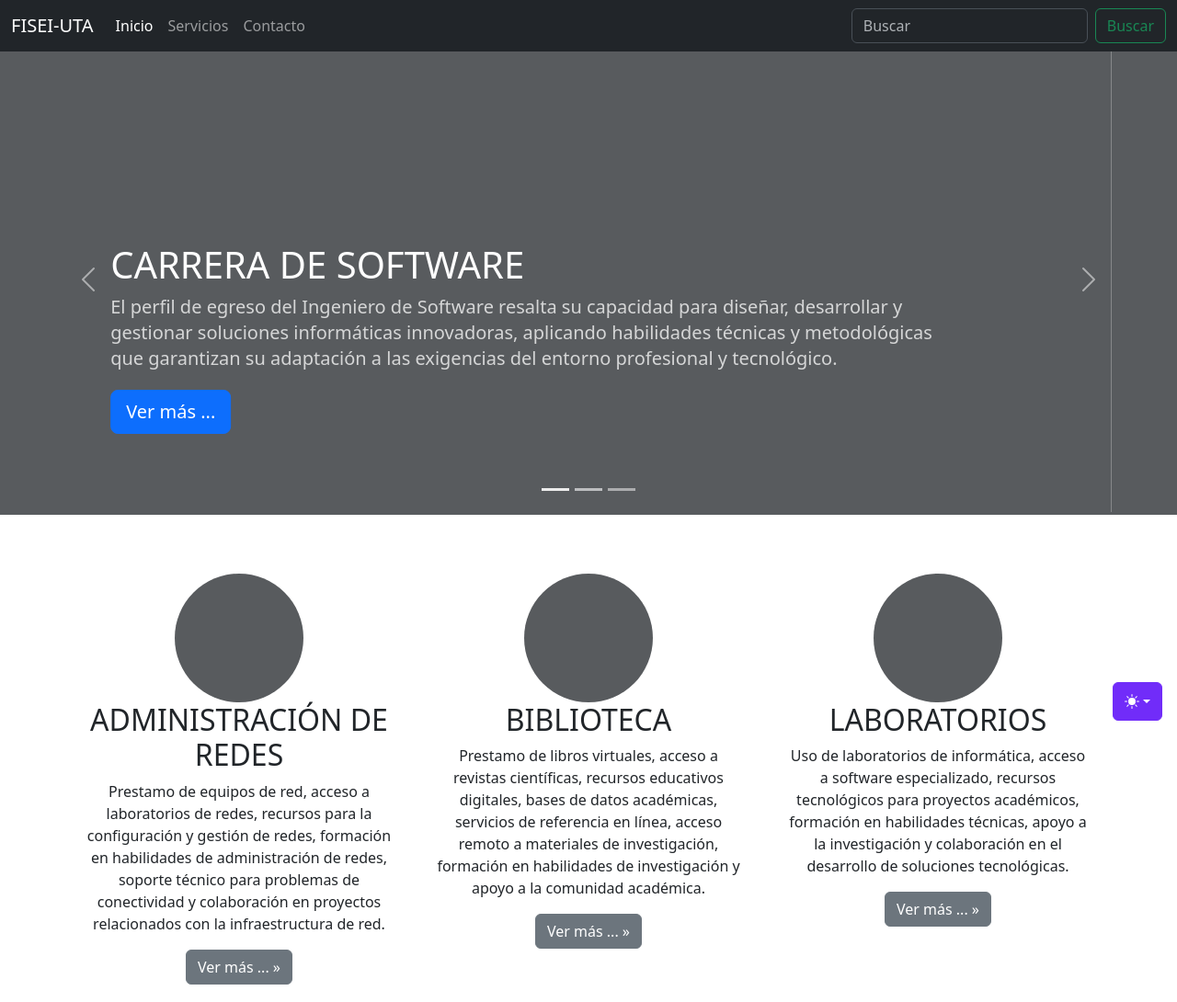
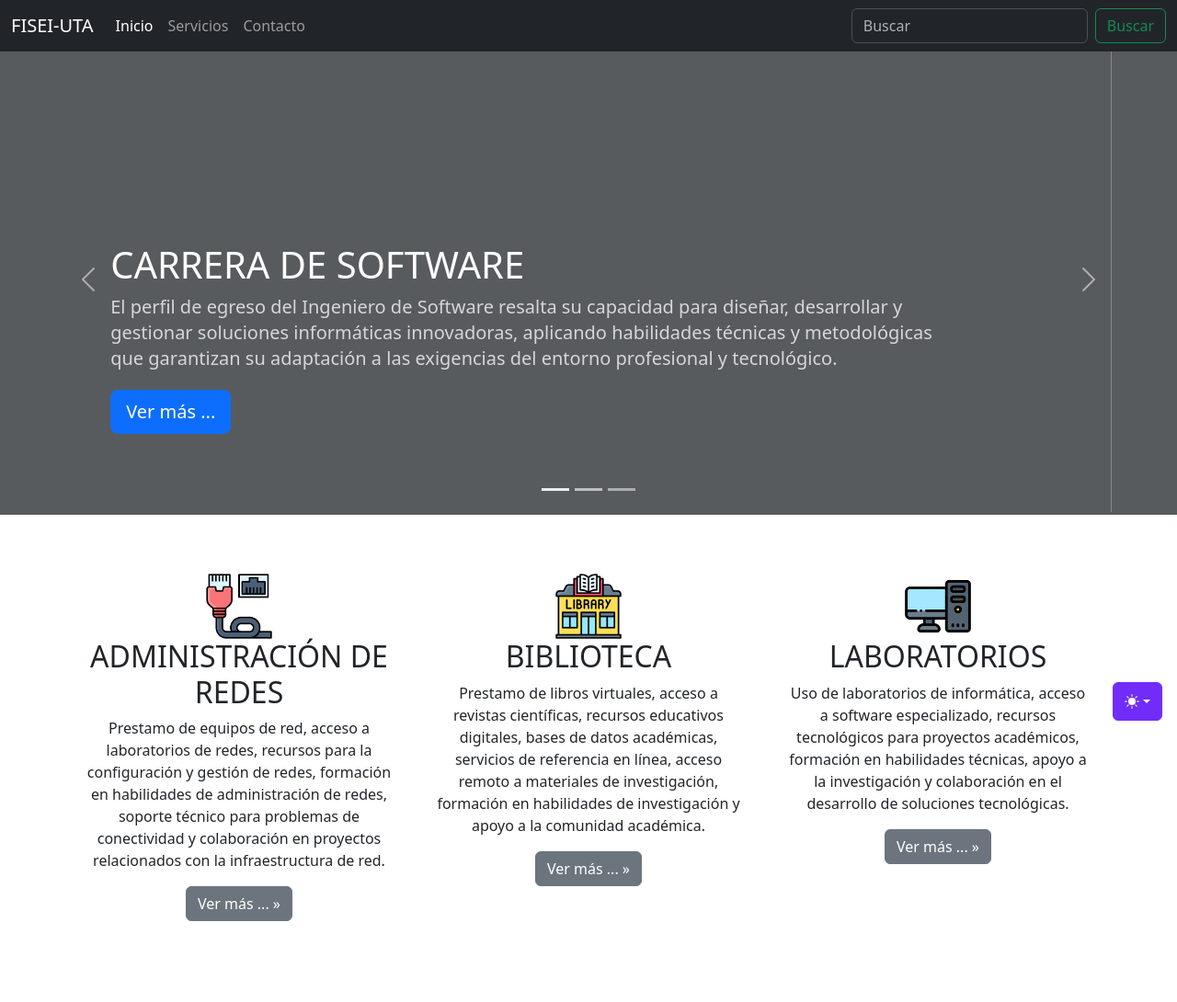
Before and after one commit to santiagojara/comandos_basicos, a plain HTML site: page index.html in a window 1280 px wide. Shown: the top 1090 px of the page at 92% size. Drawn offline with Linux system fonts and the light colour scheme.

Commit message:
Modifica los iconos de servicios y agrega las imagenes

```diff
--- a/index.html
+++ b/index.html
@@ -359,15 +359,7 @@
         <!-- Three columns of text below the carousel -->
         <div class="row">
           <div class="col-lg-4">
-            <svg
-              aria-label="Placeholder"
-              class="bd-placeholder-img rounded-circle"
-              height="140"
-              preserveAspectRatio="xMidYMid slice"
-              role="img"
-              width="140"
-              xmlns="http://www.w3.org/2000/svg"
-            >
+            <img src="/img/redes.png" alt="" width="20%">
               <title>Placeholder</title>
               <rect
                 width="100%"
@@ -385,15 +377,7 @@
           </div>
           <!-- /.col-lg-4 -->
           <div class="col-lg-4">
-            <svg
-              aria-label="Placeholder"
-              class="bd-placeholder-img rounded-circle"
-              height="140"
-              preserveAspectRatio="xMidYMid slice"
-              role="img"
-              width="140"
-              xmlns="http://www.w3.org/2000/svg"
-            >
+            <img src="/img/biblioteca.png" alt="" width="20%">
               <title>Placeholder</title>
               <rect
                 width="100%"
@@ -411,15 +395,7 @@
           </div>
           <!-- /.col-lg-4 -->
           <div class="col-lg-4">
-            <svg
-              aria-label="Placeholder"
-              class="bd-placeholder-img rounded-circle"
-              height="140"
-              preserveAspectRatio="xMidYMid slice"
-              role="img"
-              width="140"
-              xmlns="http://www.w3.org/2000/svg"
-            >
+            <img src="/img/laboratorios.png" alt="" width="20%">
               <title>Placeholder</title>
               <rect
                 width="100%"
```
Also changed, not shown: img/biblioteca.png (added), img/laboratorios.png (added), img/redes.png (added), 1 other file.
